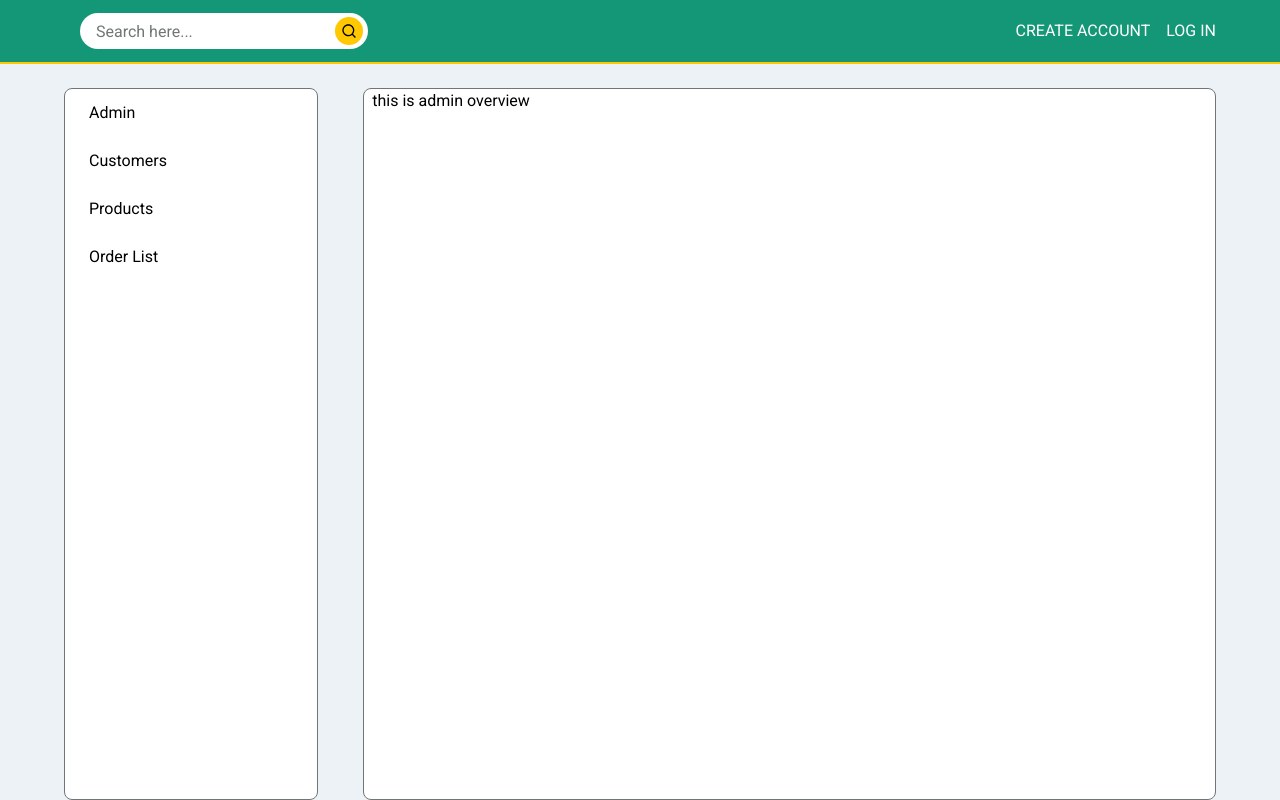
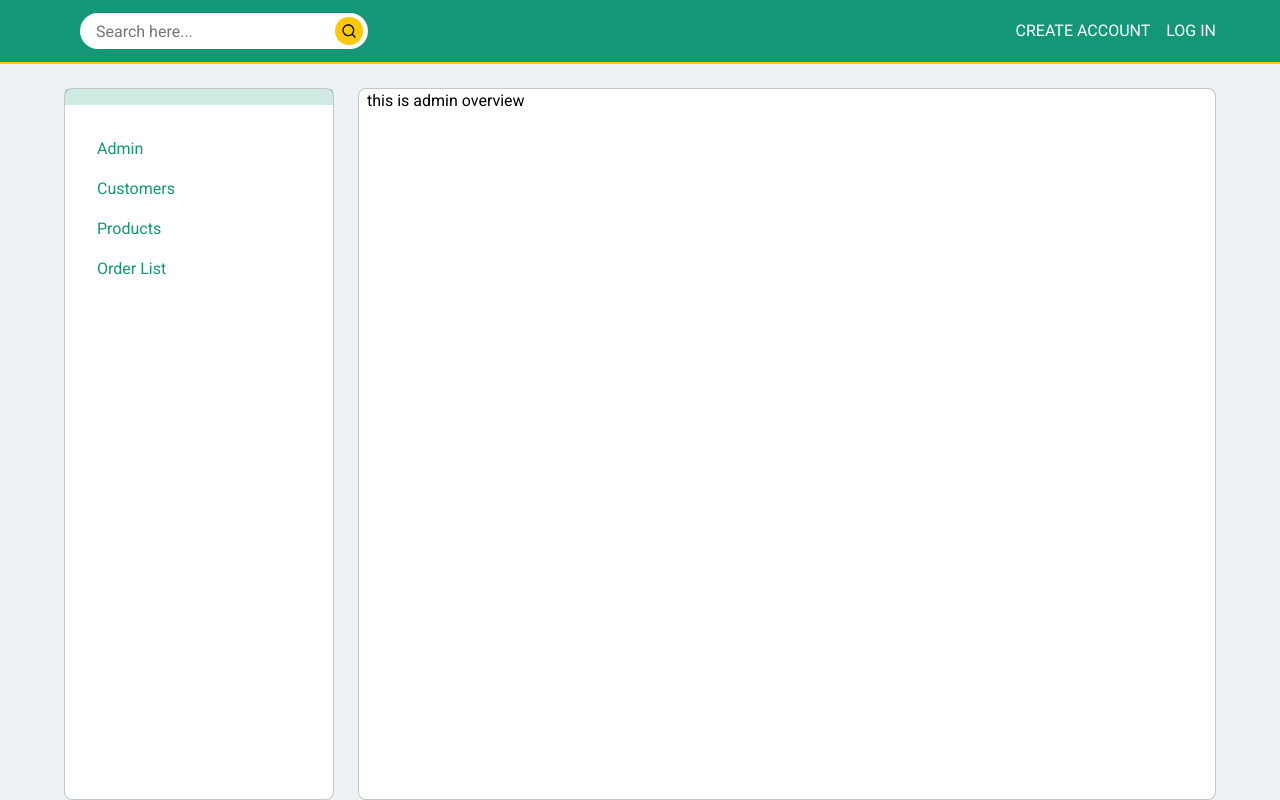
Before and after one commit to TFMahabub/Replic-Ecommerce, a React (Vite) app: page /dashbord in a window 1280 px wide. Built offline with nearby package versions, Linux system fonts and the light colour scheme.

Commit message:
[DONE] dashbord route sidebar design done

```diff
--- /dev/null
+++ b/src/components/pages/dashbord/Customers.tsx
@@ -0,0 +1,10 @@
+
+const Customers = () => {
+    return (
+        <div>
+            this is customer
+        </div>
+    );
+};
+
+export default Customers;
--- /dev/null
+++ b/src/components/pages/dashbord/OrderList.tsx
@@ -0,0 +1,10 @@
+
+const OrderList = () => {
+    return (
+        <div>
+            this is products
+        </div>
+    );
+};
+
+export default OrderList;
--- /dev/null
+++ b/src/components/pages/dashbord/Products.tsx
@@ -0,0 +1,10 @@
+
+const Products = () => {
+    return (
+        <div>
+            this is products
+        </div>
+    );
+};
+
+export default Products;
--- a/src/components/pages/dashbord/RootSidebar.tsx
+++ b/src/components/pages/dashbord/RootSidebar.tsx
@@ -1,35 +1,39 @@
-import { Link, NavLink } from 'react-router-dom';
+import { NavLink } from 'react-router-dom';
 
 const RootSidebar = () => {
     return (
         <>
+            <li>
                 <NavLink
                     to={'/dashbord/admin'}
-                className='dashbord-menu-item'
+                    className={({ isActive }) => (isActive ? "dashbord-menu-item font-medium bg-primary/10" : "dashbord-menu-item")}
                 >Admin
                 </NavLink>
-            <Link
+            </li>
+            <li>
+                <NavLink
                     to={'/dashbord/customers'}
+                    className={({ isActive }) => (isActive ? "dashbord-menu-item font-medium bg-primary/10" : "dashbord-menu-item")}
                 >
-                <li
-                    className='dashbord-menu-item'
-
-                >Customers</li>
-            </Link>
-            <Link
+                    Customers
+                </NavLink>
+            </li>
+            <li>
+                <NavLink
                     to={'/dashbord/products'}
+                    className={({ isActive }) => (isActive ? "dashbord-menu-item font-medium bg-primary/10" : "dashbord-menu-item")}
                 >
-                <li
-                    className='dashbord-menu-item'
-                >Products</li>
-            </Link>
-            <Link
+                    Products
+                </NavLink>
+            </li>
+            <li>
+                <NavLink
                     to={'/dashbord/order-list'}
+                    className={({ isActive }) => (isActive ? "dashbord-menu-item font-medium bg-primary/10" : "dashbord-menu-item")}
                 >
-                <li
-                    className='dashbord-menu-item'
-                >Order List</li>
-            </Link>
+                    Order List
+                </NavLink>
+            </li>
         </>
     );
 };
--- a/src/layouts/DashbordLayout.tsx
+++ b/src/layouts/DashbordLayout.tsx
@@ -16,15 +16,23 @@ const DashbordLayout = () => {
                 <Navbar />
             </nav>
             <section
-                className='container mt-6 grid grid-cols-12 gap-sectionGap'
+                className='container mt-6 grid grid-cols-12 gap-6'
             >
                 <aside
-                    className='col-span-3 h-[calc(100vh-5.5rem)] border border-gray bg-white rounded-lg'
+                    id='sideBarLinks'
+                    className='col-span-3 h-[calc(100vh-5.5rem)] border border-gray/40 bg-white rounded-lg'
                 >
-                    <RootSidebar />
+                    <h4
+                        className='text-lg font-semibold text-primary text-center py-2 bg-primary/20'
+                    >{import.meta.env.VITE_APP_COMPANY_NAME}</h4>
+                    <ul
+                        className='mt-6 px-4'
+                    >
+                        <RootSidebar />
+                    </ul>
                 </aside>
                 <main
-                    className='col-span-9 px-2 pb-1 border border-gray bg-white rounded-lg h-[calc(100vh-5.5rem)] overflow-y-auto scroll-none'
+                    className='col-span-9 px-2 pb-1 border border-gray/40 bg-white rounded-lg h-[calc(100vh-5.5rem)] overflow-y-auto scroll-none'
                 >
                     <Outlet />
                 </main>
--- a/src/styles/global.css
+++ b/src/styles/global.css
@@ -49,7 +49,11 @@ body {
   @apply hidden lg:block lg:h-9 lg:w-72 px-4 outline-none focus:outline-none ring-0 placeholder:text-textColor;
 }
 .dashbord-menu-item {
-  @apply block hover:bg-gray/10 py-3 px-6 text-base;
+  @apply block rounded-lg hover:bg-primary/10 px-4 py-2 text-base text-primary;
+}
+
+.sideBarLinks a:active {
+  text: red;
 }
 
 a {
```
Also changed, not shown: src/Routers/Router.tsx (+15 -0 lines). Lines whose indentation alone changed are shown as unchanged.
